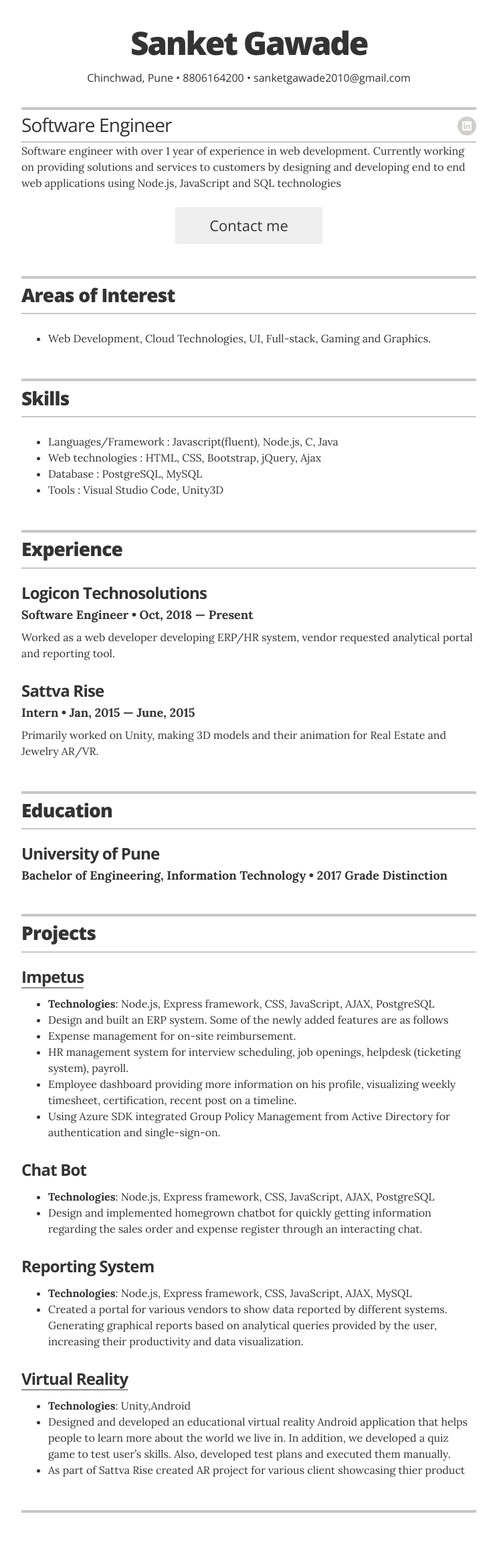
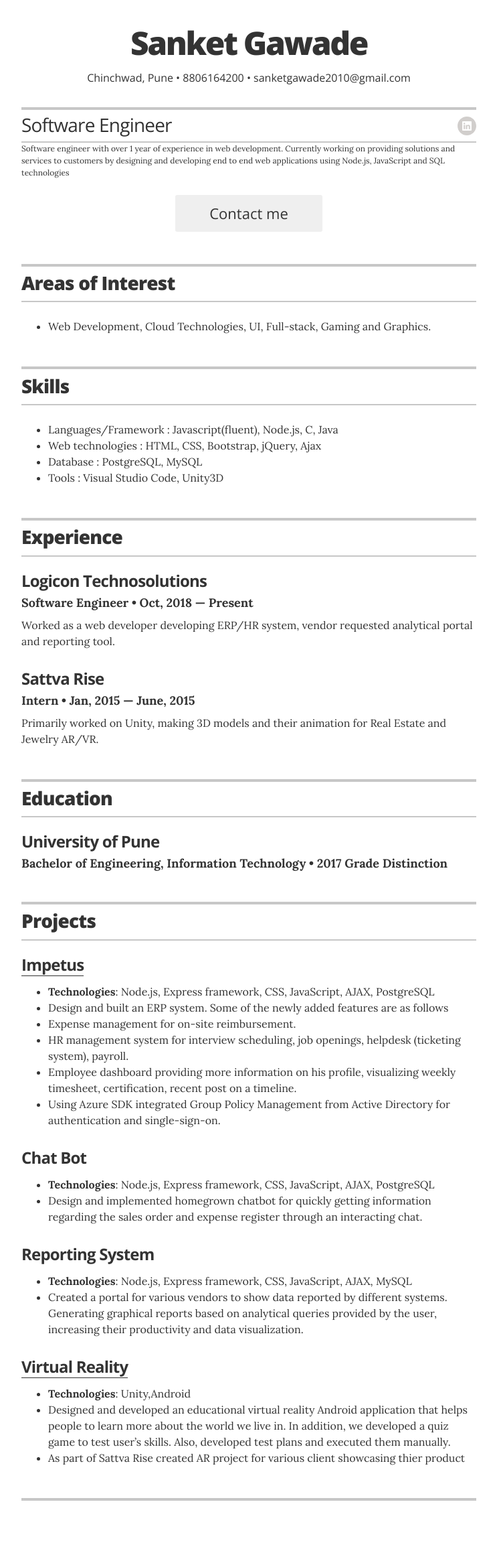
Before and after one commit to sanketgawaderepo/resume, a Jekyll site: the page built from index.html, in a window 1280 px wide. Shown: the whole page at 67% size, without its empty margins (268-1011 px from the left). Built offline with Jekyll 4.4.1, drawn with Linux system fonts in a browser that asks for light colours.

Commit message:
Update _resume.scss

```diff
--- a/_sass/_resume.scss
+++ b/_sass/_resume.scss
@@ -70,7 +70,7 @@
   }
 
   .executive-summary {
-    @include media_larger_than_mobile { font-size: 1.0rem; }
+    @include media_larger_than_mobile { font-size: 0.75rem; }
   }
 }
 
```
